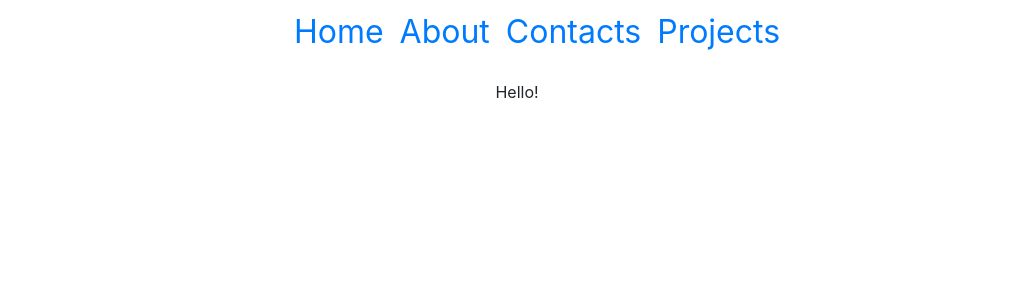
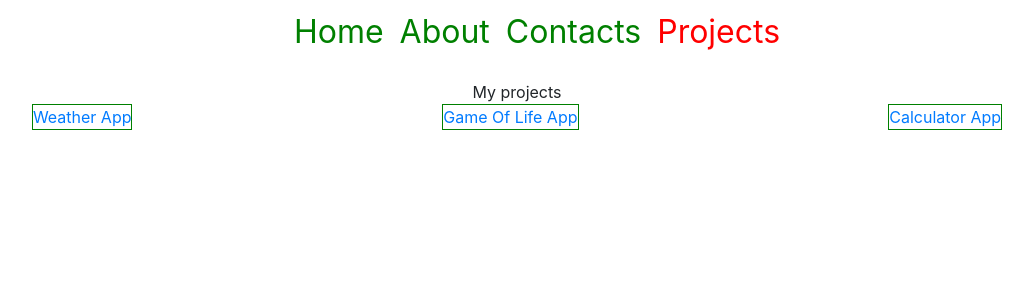
Before and after one commit to linhgraphic/React_practice, a React (Create React App) app: page /projects in a window 1280 px wide. Shown: the top 300 px of the page, without its empty margins (123-1156 px from the left). Built offline with nearby package versions, Linux system fonts and the light colour scheme.

Commit message:
add calculator app to project folder

```diff
--- a/src/components/header/header.css
+++ b/src/components/header/header.css
@@ -9,3 +9,9 @@
 .demo {
   font-size: 24pt;
 }
+.demo ul li a {
+  color: green;
+}
+.demo ul li a.active {
+  color: red;
+}
--- a/src/components/header/index.jsx
+++ b/src/components/header/index.jsx
@@ -1,21 +1,23 @@
 import React from "react";
 import "./header.css";
-import { Link } from "react-router-dom";
+import { NavLink } from "react-router-dom";
 
 const Header = props => (
   <nav className="demo">
     <ul>
       <li>
-        <Link to="/">Home</Link>
+        <NavLink exact to="/">
+          Home
+        </NavLink>
       </li>
       <li>
-        <Link to="/about">About</Link>
+        <NavLink to="/about">About</NavLink>
       </li>
       <li>
-        <Link to="/contact-list">Contacts</Link>
+        <NavLink to="/contact-list">Contacts</NavLink>
       </li>
       <li>
-        <Link to="/projects">Projects</Link>
+        <NavLink to="/projects">Projects</NavLink>
       </li>
     </ul>
   </nav>
--- /dev/null
+++ b/src/components/projectCard/index.jsx
@@ -0,0 +1,10 @@
+import React from "react";
+import "./projectCard.css";
+
+const ProjectCard = ({ project }) => (
+  <div className="project-card">
+    <a href={project.url}>{project.name}</a>
+  </div>
+);
+
+export default ProjectCard;
--- /dev/null
+++ b/src/components/projectCard/projectCard.css
@@ -0,0 +1,3 @@
+.project-card {
+  border: 1px solid green;
+}
--- /dev/null
+++ b/src/constants/index.js
@@ -0,0 +1,8 @@
+export const projects = [
+  { url: "https://linhgraphic.github.io/weatherApp/", name: "Weather App" },
+  {
+    url: "https://linhgraphic.github.io/game-of-life/",
+    name: "Game Of Life App"
+  },
+  { url: "http://linhgraphic.github.io/my-calculator", name: "Calculator App" }
+];
--- a/src/pages/About.jsx
+++ b/src/pages/About.jsx
@@ -1,10 +1,15 @@
 import React, { Component } from "react";
+import cv from "../assets/documents/CV-Linh Nguyen.pdf";
+import { Link } from "react-router-dom";
 
 class About extends Component {
   render() {
     return (
       <div className="About">
         <div>My name is Linh</div>
+        <Link to={cv} target="_blank" download>
+          Download my CV here
+        </Link>
         {this.props.children}
       </div>
     );
--- a/src/pages/projects/index.jsx
+++ b/src/pages/projects/index.jsx
@@ -1,9 +1,20 @@
 import React, { Component } from "react";
 import "./projects.css";
+import { projects } from "../../constants";
+import ProjectCard from "../../components/projectCard";
 
 class Projects extends Component {
   render() {
-    return <div className="projects">Hello!</div>;
+    return (
+      <>
+        <div>My projects</div>
+        <div className="projects-container">
+          {projects.map(project => (
+            <ProjectCard project={project} />
+          ))}
+        </div>
+      </>
+    );
   }
 }
 
--- a/src/pages/projects/projects.css
+++ b/src/pages/projects/projects.css
@@ -0,0 +1,6 @@
+.projects-container {
+  display: flex;
+  align-items: center;
+  justify-content: space-around;
+  flex-wrap: wrap;
+}
```
Also changed, not shown: 1 other file (tests, documents, lock files or other folders).
